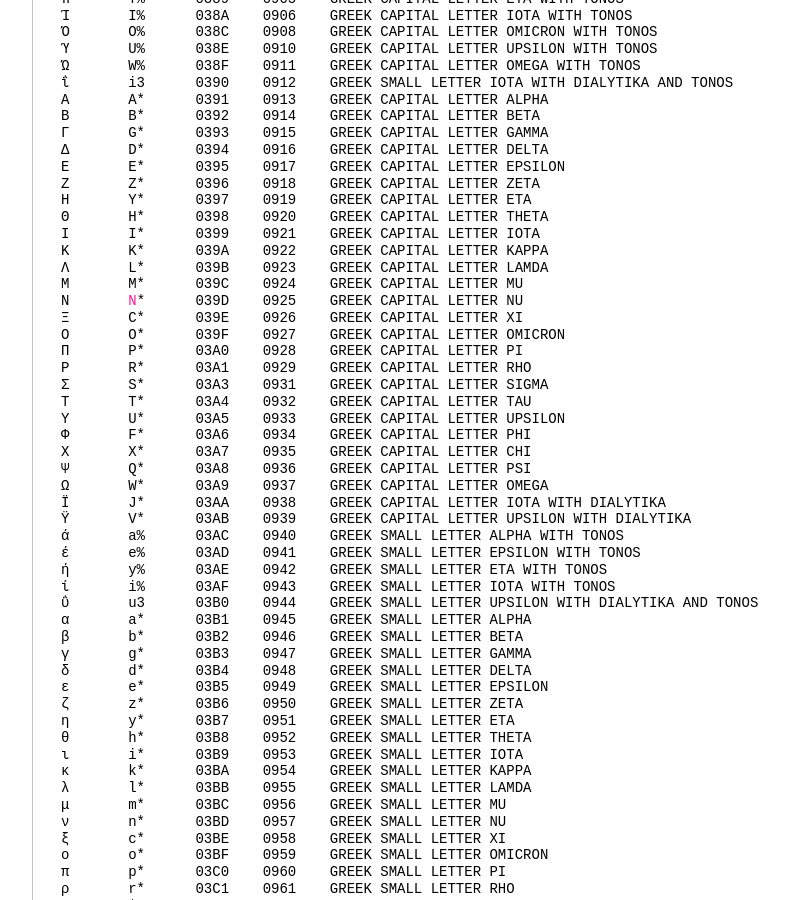
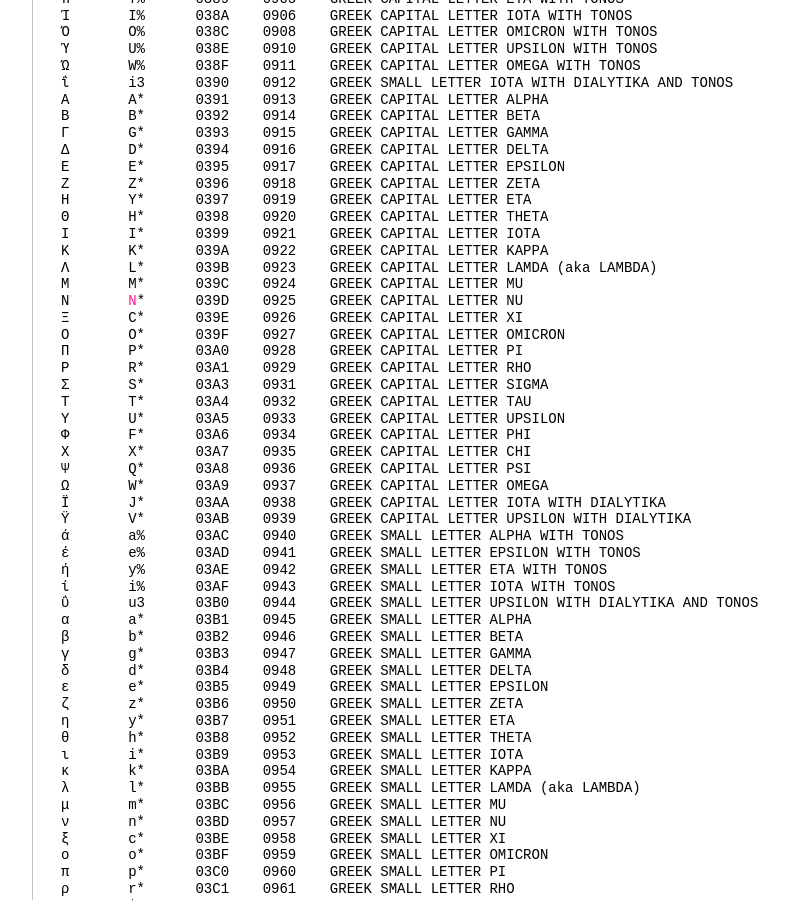
Before and after one commit to vim-jp/vimdoc-ja, a Jekyll site: the page built from digraph.html, in a window 1280 px wide and 900 px high, scrolled down 9094 px. Shown: the whole window, without its empty margins (340-1129 px from the left). Built offline with Jekyll 4.4.1, drawn with Linux system fonts in a browser that asks for light colours; nearby versions of some CDN libraries; comment, search, counter and statistics services are not loaded; some of the changed text lies outside the part shown.

Commit message:
Generated by GitHub workflow 4960665308
https://github.com/vim-jp/vimdoc-ja-working/actions/runs/4960665308

```diff
--- a/diff.html
+++ b/diff.html
@@ -3,7 +3,7 @@ layout: vimdoc
 helpname: 'diff'
 ---
 <div id='vimCodeElement'>
-<a class="Constant" href="diff.html" name="diff.txt">diff.txt</a>&nbsp;&nbsp;&nbsp;&nbsp;&nbsp;&nbsp;For&nbsp;<span class="Identifier">Vim バージョン 9.0.</span>&nbsp;&nbsp;Last change: 2023 Jan 21<br>
+<a class="Constant" href="diff.html" name="diff.txt">diff.txt</a>&nbsp;&nbsp;&nbsp;&nbsp;&nbsp;&nbsp;For&nbsp;<span class="Identifier">Vim バージョン 9.0.</span>&nbsp;&nbsp;Last change: 2023 Apr 04<br>
 <br>
 <br>
 &nbsp;&nbsp;&nbsp;&nbsp;&nbsp;&nbsp;&nbsp;&nbsp;&nbsp;&nbsp;&nbsp;&nbsp;&nbsp;&nbsp;&nbsp;&nbsp;<span class="Identifier">VIMリファレンスマニュアル&nbsp;&nbsp;&nbsp;&nbsp;by Bram Moolenaar</span><br>
@@ -115,6 +115,8 @@ Vimが各ファイルについてウィンドウを開く時に起こること
 &nbsp;&nbsp;&nbsp;&nbsp;&nbsp;&nbsp;&nbsp;&nbsp;&nbsp;&nbsp;&nbsp;&nbsp;&nbsp;&nbsp;&nbsp;&nbsp;ファイルが作成されてしまう問題は依然としてある。また差分情報内<br>
 &nbsp;&nbsp;&nbsp;&nbsp;&nbsp;&nbsp;&nbsp;&nbsp;&nbsp;&nbsp;&nbsp;&nbsp;&nbsp;&nbsp;&nbsp;&nbsp;にファイルが絶対パスとして与えられた場合には、やはり適用されて<br>
 &nbsp;&nbsp;&nbsp;&nbsp;&nbsp;&nbsp;&nbsp;&nbsp;&nbsp;&nbsp;&nbsp;&nbsp;&nbsp;&nbsp;&nbsp;&nbsp;しまう。<br>
+&nbsp;&nbsp;&nbsp;&nbsp;&nbsp;&nbsp;&nbsp;&nbsp;&nbsp;&nbsp;&nbsp;&nbsp;&nbsp;&nbsp;&nbsp;&nbsp;&quot;patch&quot; コマンドの使用は、<a class="Identifier" href="starting.html#restricted-mode">restricted-mode</a>&nbsp;では許可されていま<br>
+&nbsp;&nbsp;&nbsp;&nbsp;&nbsp;&nbsp;&nbsp;&nbsp;&nbsp;&nbsp;&nbsp;&nbsp;&nbsp;&nbsp;&nbsp;&nbsp;せん。<br>
 <br>
 このコマンドを垂直分割で使うには、<a class="Identifier" href="windows.html#:vertical">:vertical</a>を先行させる。例:<br>
 <br>
--- a/digraph.html
+++ b/digraph.html
@@ -3,7 +3,7 @@ layout: vimdoc
 helpname: 'digraph'
 ---
 <div id='vimCodeElement'>
-<a class="Constant" href="digraph.html" name="digraph.txt">digraph.txt</a>&nbsp;&nbsp; For&nbsp;<span class="Identifier">Vim バージョン 9.0.</span>&nbsp;&nbsp;Last change: 2022 Nov 22<br>
+<a class="Constant" href="digraph.html" name="digraph.txt">digraph.txt</a>&nbsp;&nbsp; For&nbsp;<span class="Identifier">Vim バージョン 9.0.</span>&nbsp;&nbsp;Last change: 2023 Mar 21<br>
 <br>
 <br>
 &nbsp;&nbsp;&nbsp;&nbsp;&nbsp;&nbsp;&nbsp;&nbsp;&nbsp;&nbsp;&nbsp;&nbsp;&nbsp;&nbsp;&nbsp;&nbsp;&nbsp;&nbsp;<span class="Identifier">VIMリファレンスマニュアル&nbsp;&nbsp;&nbsp;&nbsp;by Bram Moolenaar</span><br>
@@ -547,7 +547,7 @@ $&nbsp;&nbsp;&nbsp;&nbsp;&nbsp;&nbsp; DO&nbsp;&nbsp;&nbsp;&nbsp;&nbsp;&nbsp;0x24
 Θ&nbsp;&nbsp;&nbsp;&nbsp;&nbsp;&nbsp; H*&nbsp;&nbsp;&nbsp;&nbsp;&nbsp;&nbsp;0398&nbsp;&nbsp;&nbsp;&nbsp;0920&nbsp;&nbsp;&nbsp;&nbsp;GREEK CAPITAL LETTER THETA<br>
 Ι&nbsp;&nbsp;&nbsp;&nbsp;&nbsp;&nbsp; I*&nbsp;&nbsp;&nbsp;&nbsp;&nbsp;&nbsp;0399&nbsp;&nbsp;&nbsp;&nbsp;0921&nbsp;&nbsp;&nbsp;&nbsp;GREEK CAPITAL LETTER IOTA<br>
 Κ&nbsp;&nbsp;&nbsp;&nbsp;&nbsp;&nbsp; K*&nbsp;&nbsp;&nbsp;&nbsp;&nbsp;&nbsp;039A&nbsp;&nbsp;&nbsp;&nbsp;0922&nbsp;&nbsp;&nbsp;&nbsp;GREEK CAPITAL LETTER KAPPA<br>
-Λ&nbsp;&nbsp;&nbsp;&nbsp;&nbsp;&nbsp; L*&nbsp;&nbsp;&nbsp;&nbsp;&nbsp;&nbsp;039B&nbsp;&nbsp;&nbsp;&nbsp;0923&nbsp;&nbsp;&nbsp;&nbsp;GREEK CAPITAL LETTER LAMDA<br>
+Λ&nbsp;&nbsp;&nbsp;&nbsp;&nbsp;&nbsp; L*&nbsp;&nbsp;&nbsp;&nbsp;&nbsp;&nbsp;039B&nbsp;&nbsp;&nbsp;&nbsp;0923&nbsp;&nbsp;&nbsp;&nbsp;GREEK CAPITAL LETTER LAMDA (aka LAMBDA)<br>
 Μ&nbsp;&nbsp;&nbsp;&nbsp;&nbsp;&nbsp; M*&nbsp;&nbsp;&nbsp;&nbsp;&nbsp;&nbsp;039C&nbsp;&nbsp;&nbsp;&nbsp;0924&nbsp;&nbsp;&nbsp;&nbsp;GREEK CAPITAL LETTER MU<br>
 Ν&nbsp;&nbsp;&nbsp;&nbsp;&nbsp;&nbsp;&nbsp;<span class="Special">N</span>*&nbsp;&nbsp;&nbsp;&nbsp;&nbsp;&nbsp;039D&nbsp;&nbsp;&nbsp;&nbsp;0925&nbsp;&nbsp;&nbsp;&nbsp;GREEK CAPITAL LETTER NU<br>
 Ξ&nbsp;&nbsp;&nbsp;&nbsp;&nbsp;&nbsp; C*&nbsp;&nbsp;&nbsp;&nbsp;&nbsp;&nbsp;039E&nbsp;&nbsp;&nbsp;&nbsp;0926&nbsp;&nbsp;&nbsp;&nbsp;GREEK CAPITAL LETTER XI<br>
@@ -578,7 +578,7 @@ $&nbsp;&nbsp;&nbsp;&nbsp;&nbsp;&nbsp; DO&nbsp;&nbsp;&nbsp;&nbsp;&nbsp;&nbsp;0x24
 θ&nbsp;&nbsp;&nbsp;&nbsp;&nbsp;&nbsp; h*&nbsp;&nbsp;&nbsp;&nbsp;&nbsp;&nbsp;03B8&nbsp;&nbsp;&nbsp;&nbsp;0952&nbsp;&nbsp;&nbsp;&nbsp;GREEK SMALL LETTER THETA<br>
 ι&nbsp;&nbsp;&nbsp;&nbsp;&nbsp;&nbsp; i*&nbsp;&nbsp;&nbsp;&nbsp;&nbsp;&nbsp;03B9&nbsp;&nbsp;&nbsp;&nbsp;0953&nbsp;&nbsp;&nbsp;&nbsp;GREEK SMALL LETTER IOTA<br>
 κ&nbsp;&nbsp;&nbsp;&nbsp;&nbsp;&nbsp; k*&nbsp;&nbsp;&nbsp;&nbsp;&nbsp;&nbsp;03BA&nbsp;&nbsp;&nbsp;&nbsp;0954&nbsp;&nbsp;&nbsp;&nbsp;GREEK SMALL LETTER KAPPA<br>
-λ&nbsp;&nbsp;&nbsp;&nbsp;&nbsp;&nbsp; l*&nbsp;&nbsp;&nbsp;&nbsp;&nbsp;&nbsp;03BB&nbsp;&nbsp;&nbsp;&nbsp;0955&nbsp;&nbsp;&nbsp;&nbsp;GREEK SMALL LETTER LAMDA<br>
+λ&nbsp;&nbsp;&nbsp;&nbsp;&nbsp;&nbsp; l*&nbsp;&nbsp;&nbsp;&nbsp;&nbsp;&nbsp;03BB&nbsp;&nbsp;&nbsp;&nbsp;0955&nbsp;&nbsp;&nbsp;&nbsp;GREEK SMALL LETTER LAMDA (aka LAMBDA)<br>
 μ&nbsp;&nbsp;&nbsp;&nbsp;&nbsp;&nbsp; m*&nbsp;&nbsp;&nbsp;&nbsp;&nbsp;&nbsp;03BC&nbsp;&nbsp;&nbsp;&nbsp;0956&nbsp;&nbsp;&nbsp;&nbsp;GREEK SMALL LETTER MU<br>
 ν&nbsp;&nbsp;&nbsp;&nbsp;&nbsp;&nbsp; n*&nbsp;&nbsp;&nbsp;&nbsp;&nbsp;&nbsp;03BD&nbsp;&nbsp;&nbsp;&nbsp;0957&nbsp;&nbsp;&nbsp;&nbsp;GREEK SMALL LETTER NU<br>
 ξ&nbsp;&nbsp;&nbsp;&nbsp;&nbsp;&nbsp; c*&nbsp;&nbsp;&nbsp;&nbsp;&nbsp;&nbsp;03BE&nbsp;&nbsp;&nbsp;&nbsp;0958&nbsp;&nbsp;&nbsp;&nbsp;GREEK SMALL LETTER XI<br>
```
